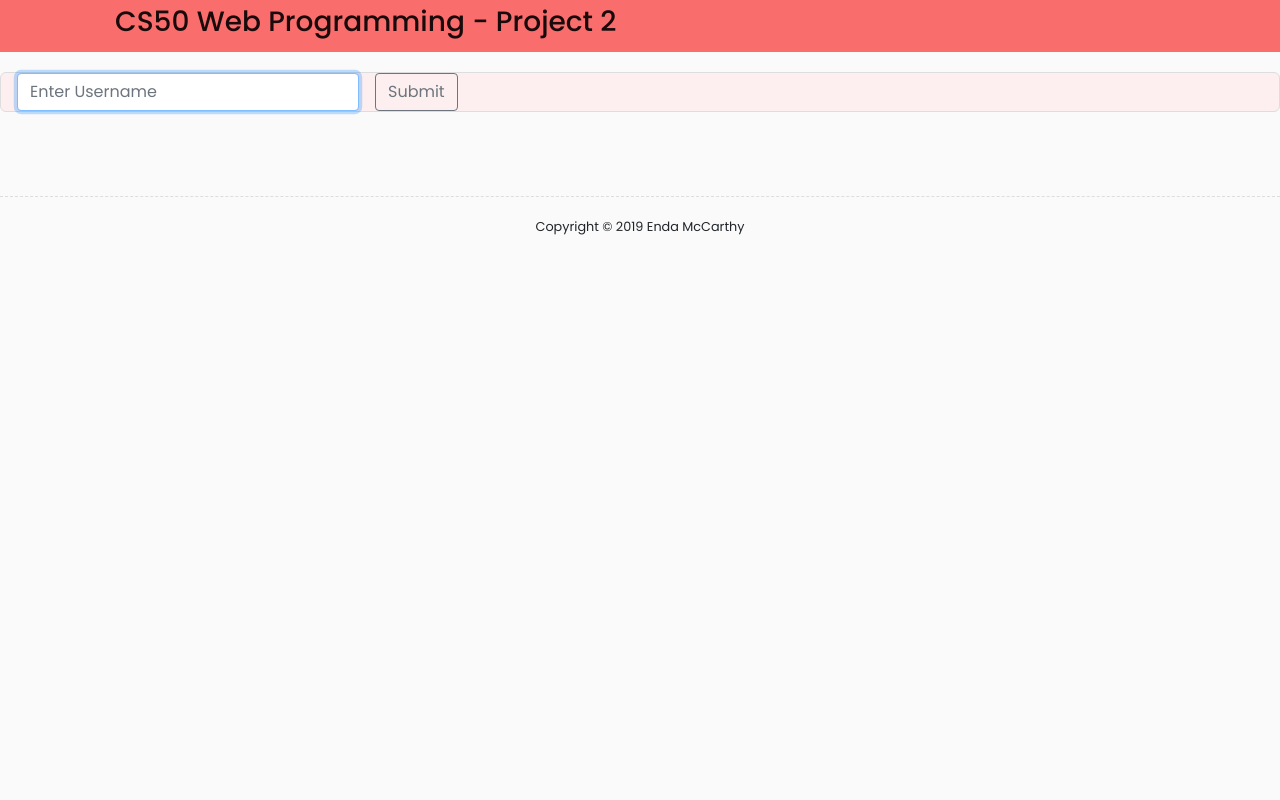
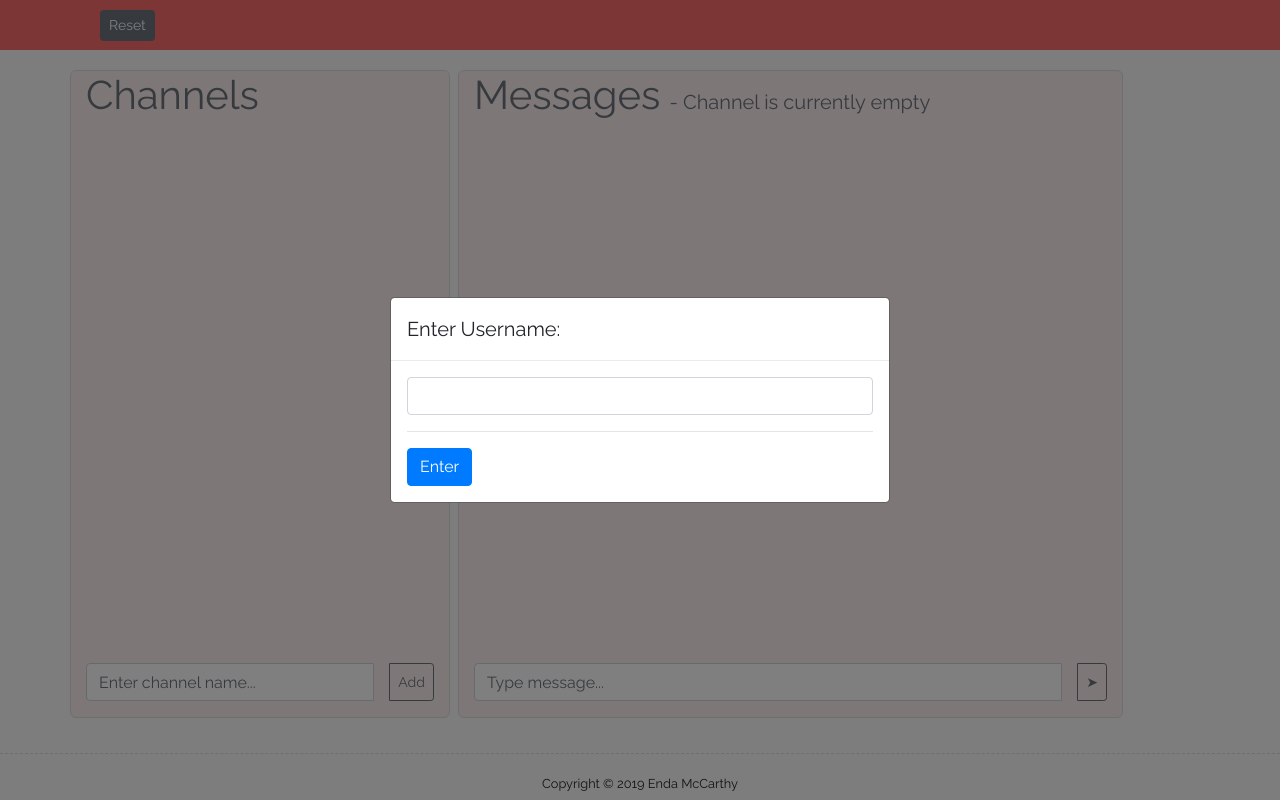
Before and after one commit to endamccarthy/Project2-Flack, a Flask app: template templates/index.html in a window 1280 px wide. Run offline with Flask 2, Linux system fonts and the light colour scheme; the template is opened without the code that fills it, so the values that code supplies are empty; some libraries are stand-ins or nearby versions.

Commit message:
tidied up interface, need to add custom feature

```diff
--- a/application.py
+++ b/application.py
@@ -17,7 +17,7 @@ CHANNELS = {"Public": deque([], maxlen=100)}
 
 @app.route("/")
 def index():
-    return render_template("index1.html")
+    return render_template("index.html")
 
 # DELETE.....
 @socketio.on('connect')
@@ -29,6 +29,9 @@ def connection():
 @socketio.on('userdata')
 def user_data(data):
     if 'username' in data:
+        if data['username'] in USERS:
+                print("test1")
+                print(USERS)
         USERS[data['username']] = request.sid
 
 
--- a/static/index.js
+++ b/static/index.js
@@ -1,99 +1,226 @@
-document.addEventListener('DOMContentLoaded', () => {
+document.addEventListener("DOMContentLoaded", () => {
+    get_username();
+})
 
-    // check if username is already saved in local storage, if not then show username form
-    if (!localStorage.getItem('username')) {
-        document.querySelector('#username-form').style.display = "block";
+
+// here we are creating a funcion and a constant variable and assigning the function to the variable
+const get_username = () => {
+    // retrieve username if already saved in local storage
+    let username = localStorage.getItem("username");
+
+    // if no username exists the username form modal is shown, otherwise the initialize function is called
+    if(!username) {
+        $(".modal").modal({ show: true, backdrop: "static"});
+
+        document.querySelector("#username-form").addEventListener("submit", e => {
+            e.preventDefault();
+            username = document.querySelector("#username-text").value;
+            console.log(username);
+            // if username field is empty then nothing happens, otherwise save to local storage and initialize
+            if (typeof username == "string") {
+                username = username.trim()
+                if (username == "") {
+                    username = null;
+                }
+                else {
+                    localStorage.setItem("username", username);
+                    $(".modal").modal("hide");
+                    initialize(username);
+                }
+            }
+        });
     }
     else {
-        document.querySelector('#result').innerHTML = `You are signed in as ${localStorage.getItem('username')}`;
-        document.querySelector('#signout').style.display = "block";
-        document.querySelector('#channel-section').style.display = "block";
-        document.querySelector('#message-section').style.display = "block";
+        initialize(username);
     }
-
-    // signing in process
-    document.querySelector('#username-form').onsubmit = () => {
-        // initialize new request
-        const request = new XMLHttpRequest();
-        const username = document.querySelector('#username').value;
-        request.open('POST', '/signin');
-        // callback function for when request completes
-        request.onload = () => {
-            // extract JSON data from request
-            const data = JSON.parse(request.responseText);
-            // save username to lacal storage and update the page if signing in is successful
-            if (data.success) {
-                localStorage.setItem('username', username);
-                document.querySelector('#username-form').style.display = "none";
-                document.querySelector('#signout').style.display = "block";
-                document.querySelector('#channel-section').style.display = "block";
-                document.querySelector('#message-section').style.display = "block";
-                document.querySelector('#result').innerHTML = `You are signed in as ${username}`;
-            }
-            else {
-                alert('Please enter a valid username');
-            }
-        }
-        // add data to send with request
-        const data = new FormData();
-        data.append('username', username);
-        // send request
-        request.send(data);
-        return false;
-    };
-
-    // sign out
-    document.querySelector('#signout').onclick = () => {
-        localStorage.removeItem('username');
-        localStorage.removeItem('count');
-        document.querySelector('#signout').style.display = "none";
-        document.querySelector('#channel-section').style.display = "none";
-        document.querySelector('#message-section').style.display = "none";
-        document.querySelector('#username').value = "";
-        document.querySelector('#result').innerHTML = "";
-        document.querySelector('#username-form').style.display = "block";
-    }
-
-    // when channel is clicked, activate messages
-    if (document.querySelector('#test1')) {
-        document.querySelector('#test1').onclick = () => {
-            document.querySelector('#newMessage').disabled = false;
-            document.querySelector('#messageSubmit').disabled = false;
-        }
-    }
+};
 
 
-    // connect to websocket
-    var socket = io.connect(location.protocol + '//' + document.domain + ':' + location.port);
+const initialize = username => {
+    // connect to web socket
+    let socket = io.connect(location.protocol + "//" + document.domain + ":" + location.port);
 
+    // once connected....
+    socket.on("connect", () => {
+        socket.emit("userdata", { username });
+        setup(socket);
 
-    // when connected, configure add channel button
-    socket.on('connect', () => {
+        socket.on("new channel", data => {
+            show_channel(data.name, socket);
+        });
 
-        document.querySelector('#channelSubmit').onclick = () => {
-            channelName = document.querySelector('#channelName').value;
-            socket.emit('channelNameCheck', channelName);
-        };
+        socket.on("message", data => {
+            show_message(data);
+        });
 
-        document.querySelector('#messageSubmit').onclick = () => {
-            const message = document.querySelector('#newMessage').value;
-            socket.emit('addMessage', {'message': message});
+        socket.on("channels", data => {
+            clear_channels();
+            // data is a list of all the channel names, the following iterates over each name sending it to
+            // show_channel where it is then added to the HTML list and displayed
+            for (let each_name of data) {
+                show_channel(each_name, socket);
+            }
+            show_active_channel(localStorage.getItem("channel"));
+            change_message_title(localStorage.getItem("channel"));
+        });
+
+        socket.on("messages", data => {
+            clear_messages();
+            if(data) {
+                if(data.length < 1) {
+                    document.querySelector('#no-messages').style.display = "inline";
+                }
+                else {
+                    document.querySelector('#no-messages').style.display = "none";
+                }
+                data.forEach(message => {
+                    show_message(message);
+                });
+            }
+        });
+
+        document.querySelector('#reset').onclick = () => {
+            socket.emit("reset");
+            localStorage.removeItem("username");
         };
 
     });
+};
 
-    // error alert if channel name is already used
-    socket.on('addChannel', data => {
-        if (data.channelName == "invalid") {
-            alert('Channel name already in use, please choose another.');
+
+const setup = socket => {
+    let channel_form = document.querySelector("#channel-form");
+    let channel_name_input = document.querySelector("#channel-name");
+    let message_form = document.querySelector("#message-form");
+    let message_input = document.querySelector("#message-text");
+
+    // when new channel is added....
+    channel_form.addEventListener("submit", e => {
+        // stops page reloading
+        e.preventDefault();
+
+        let name = channel_name_input.value;
+        if(!name) {
+            console.log("no name");
+            return;
+        }
+        socket.emit("new channel", { name });
+        channel_name_input.value = "";
+    });
+
+    // when new message is added....
+    message_form.addEventListener("submit", e => {
+        e.preventDefault();
+
+        let message = message_input.value;
+        let channel = localStorage.getItem("channel");
+
+        if(!message) {
+            console.log("no message");
+            return;
+        }
+        if(!channel) {
+            console.log("no channel");
+            return;
+        }
+        document.querySelector('#no-messages').style.display = "none";
+        socket.emit("new message", {
+            message, channel, username: localStorage.getItem("username")
+        });
+        message_input.value = "";
+    });
+
+    // looks to server side memory to retrieve list of all channels
+    socket.emit("get channels");
+
+    // if a channel has been selected then look to server side memory for list of all messages in the channel
+    if(localStorage.getItem("channel")) {
+        socket.emit("get messages", { name: localStorage.getItem("channel") });
+    }
+};
+
+
+const show_channel = (name, socket) => {
+    let ul = document.querySelector("#channel-list");
+    let li = document.createElement("li");
+
+    // adds the class "list-group-item" to each list item
+    li.classList.add("list-group-item");
+    li.innerHTML = name;
+
+    // when a channel is clicked on....
+    li.addEventListener("click", () => {
+        localStorage.setItem("channel", name);
+        socket.emit("get messages", { name });
+        change_message_title(name);
+        show_active_channel(name);
+    });
+
+    ul.appendChild(li);
+};
+
+
+const show_message = data => {
+    if(localStorage.getItem("channel") == data.channel) {
+        let ul = document.querySelector("#message-list");
+        let li = document.createElement("li");
+        li.classList.add("list-group-item");
+
+        // shows username in bold, then the message, then the date created at in small text
+        li.innerHTML = `<strong>${data.username}</strong>: &nbsp;${data.message} <small class="text-muted d-flex justify-content-end">
+                        ${get_date_string(data.created_at)}</small>`;
+        ul.appendChild(li);
+
+        // enables scrolling of messages
+        ul.scrollTop = ul.scrollHeight - ul.clientHeight;
+    }
+};
+
+
+const show_active_channel = name => {
+    // iterates through each list item checking to see if the text equals the name selected
+    document.querySelectorAll("#channel-list > li").forEach(e => {
+        if(e.innerHTML == name) {
+            e.classList.add("selected");
+        }
+        else {
+            e.classList.remove("selected");
         }
     });
+};
 
-    // When a new message is added, add to the unordered list
-    socket.on('newMessage', data => {
-        const li = document.createElement('li');
-        li.innerHTML = `${data.message}`;
-        document.querySelector('#messages').append(li);
-    });
 
-});
+const change_message_title = title_name => {
+    if(title_name) {
+        let title = document.querySelector("#channel-label");
+        title.innerHTML = title_name;
+    }
+};
+
+
+const clear_messages = () => {
+    let ul = document.querySelector("#message-list");
+    ul.innerHTML = "";
+};
+
+
+const clear_channels = () => {
+    let ul = document.querySelector("#channel-list");
+    ul.innerHTML = "";
+};
+
+
+const get_date_string = time => {
+    time = new Date(time * 1000);
+    let m_string = `${time.toDateString().split(" ")[1]} ${time.getDate()}`;
+
+    if(time.getFullYear() != new Date().getFullYear()) {
+        m_string += `, ${time.getFullYear()}`;
+    }
+
+    return `${time.toLocaleString("en-US", {
+        hour: "numeric",
+        minute: "numeric",
+        hour12: true
+    })} | ${m_string}`;
+};
--- a/static/style.css
+++ b/static/style.css
@@ -7,10 +7,13 @@
 ----------------------------------------------------- */
 /* Navbar */
 /* Background Light Pink */
+/* Hover Text */
+/* Hover Background */
+/* Selected Background */
+@import "https://fonts.googleapis.com/css?family=Raleway&display=swap";
 /* Inheritance */
-@import "https://fonts.googleapis.com/css?family=Poppins:300,400,500,600,700";
 body {
-  font-family: "Poppins", sans-serif;
+  font-family: "Raleway", sans-serif;
 }
 
 /* ---------------------------------------------------
@@ -29,8 +32,8 @@ a:focus {
 }
 
 li:hover {
-  color: #e29b9b;
-  background: #948c8c;
+  color: #a73636;
+  background: #d1c6c6;
 }
 
 .navbar {
@@ -56,6 +59,15 @@ li:hover {
   padding-bottom: 5px;
   padding-top: 10px;
   font-size: 0.8em;
+}
+
+h1 {
+  display: inline;
+}
+
+.selected {
+  color: #a73636;
+  background: #afaaaa;
 }
 
 /* ---------------------------------------------------
@@ -84,8 +96,8 @@ li:hover {
 /* ---------------------------------------------------
     HIDDEN CONTENT
 ----------------------------------------------------- */
-.hidden {
-  display: none;
+.temp {
+  display: inline;
 }
 
 /*# sourceMappingURL=style.css.map */
--- a/static/style.scss
+++ b/static/style.scss
@@ -9,17 +9,20 @@
 
 $color01: rgb(250, 109, 109);   /* Navbar */
 $color02: #fdefef;              /* Background Light Pink */
+$color03: #a73636;              /* Hover Text */
+$color04: #d1c6c6;              /* Hover Background */
+$color05: #afaaaa;              /* Selected Background */
+
+@import "https://fonts.googleapis.com/css?family=Raleway&display=swap";
 
 /* Inheritance */
 %font-family01 {
-    font-family: 'Poppins', sans-serif;
+    font-family: 'Raleway', sans-serif;
   }
 
 /* ---------------------------------------------------
     GENERAL STYLE
 ----------------------------------------------------- */
-
-@import "https://fonts.googleapis.com/css?family=Poppins:300,400,500,600,700";
 
 body {
     @extend %font-family01;
@@ -35,8 +38,8 @@ a:focus {
 }
 
 li:hover {
-    color: #e29b9b;
-    background: #948c8c;
+    color: $color03;
+    background: $color04;
 }
 
 .navbar {
@@ -63,6 +66,15 @@ li:hover {
     padding-top: 10px;
     font-size: 0.8em;
   }
+
+h1 {
+    display: inline;
+}
+
+.selected {
+    color: $color03;
+    background: $color05;
+}
 
 /* ---------------------------------------------------
     CONTENT STYLE
@@ -93,6 +105,6 @@ li:hover {
     HIDDEN CONTENT
 ----------------------------------------------------- */
 
-.hidden {
-    display: none;
+.temp {
+    display: inline;
 }
--- a/templates/index.html
+++ b/templates/index.html
@@ -2,6 +2,7 @@
 <html lang="en">
 
     <head>
+        <!-- configure  -->
         <meta charset="utf-8">
         <meta name="viewport" content="width=device-width, initial-scale=1.0">
         <meta http-equiv="X-UA-Compatible" content="IE=edge">
@@ -14,71 +15,70 @@
         <script src="//cdnjs.cloudflare.com/ajax/libs/socket.io/1.3.6/socket.io.min.js" type="text/javascript"></script>
         <script src="https://code.jquery.com/jquery-3.3.1.slim.min.js" integrity="sha384-q8i/X+965DzO0rT7abK41JStQIAqVgRVzpbzo5smXKp4YfRvH+8abtTE1Pi6jizo" crossorigin="anonymous"></script>
         <script src="https://stackpath.bootstrapcdn.com/bootstrap/4.1.0/js/bootstrap.min.js" integrity="sha384-uefMccjFJAIv6A+rW+L4AHf99KvxDjWSu1z9VI8SKNVmz4sk7buKt/6v9KI65qnm" crossorigin="anonymous"></script>
-        <script src="https://cdnjs.cloudflare.com/ajax/libs/popper.js/1.15.0/popper.min.js"></script>
+        <script src="https://cdnjs.cloudflare.com/ajax/libs/popper.js/1.15.0/umd/popper.min.js"></script>
         <script src="{{ url_for('static', filename='index.js') }}"></script>
 
         <title>Project 2 - Flack</title>
     </head>
 
     <body>
-        <div class="wrapper">
-            <!-- Page Content  -->
-            <div id="content">
         <nav class="navbar navbar-expand-lg navbar-light">
-                    <div class="container-fluid">
-                        <a class="navbar-brand" href="{{ url_for('index') }}">
-                            <h3>CS50 Web Programming - Project 2</h3>
-                        </a>
+            <button id="reset" class="btn btn-sm btn-secondary" type="button">Reset</button>
+        </nav>
+        <div class="container mt-3">
+            <div class="row">
+                <!-- channels section -->
+                <div class="col-lg-4 mr-2 content-section">
+                    <h1 class="text-muted">Channels</h1>
+                    <ul id="channel-list" class="list-group mt-2"></ul>
+                    <form id="channel-form" class="mt-3 mb-3">
+                        <div class="input-group">
+                            <input id="channel-name" class="form-control mr-3" placeholder="Enter channel name..." type="text">
+                            <div class="input-group-append">
+                                <button id="add-channel" class="btn btn-sm btn-outline-secondary" type="submit"> Add </button>
                             </div>
-                    <button class="btn btn-secondary hidden" type="button" id="signout">Sign Out</button>
-                </nav>
-                <div class="inside-content">
-                    <form method="POST" action="" class="content-section form-inline hidden" id="username-form">
-                        <div class="form-group mx-sm-3">
-                            <input class="form-control mr-3" id="username" autocomplete="off" autofocus placeholder="Enter Username" type="text">
-                            <input class="btn btn-outline-secondary" id="submit" type="submit" value="Submit">
-                        </div>
-                    </form>
-                    <br>
-                    <div id="result"></div>
-                    <br>
-                    <div class="row">
-                        <div class="content-section hidden col-lg-5" id="channel-section">
-                            {% if channels["total"] > 0 %}
-                                <div style="text-align:left;">
-                                    <p>Number of Channels: <span id="channels">{{ channels["total"] }}</span></p>
-                                </div>
-                                <div>
-                                    <ul id="channels-list">
-                                        {% for channelName in channelNames %}
-                                            <li><a href="#" id="test1">{{ channelName }}</a></li>
-                                        {% endfor %}
-                                    </ul>
-                                </div>
-                            {% endif %}
-                            <form action="" class="form-inline" id="channelName-form">
-                                <div class="form-group row">
-                                    <input class="form-control col-lg-8 mr-3" id="channelName" autocomplete="off" placeholder="add new channel" type="text">
-                                    <input class="btn btn-sm btn-outline-secondary col-lg-1" id="channelSubmit" type="submit" value="&#10148;">
                         </div>
                     </form>
                 </div>
-                        <div class="col-lg-1"></div>
-                        <div class="content-section hidden col-lg-6" id="message-section">
-                            <div class="row" id="newMessage-form">
-                                <input class="col-lg-10 mr-3" id="newMessage" autocomplete="off" disabled placeholder="enter message" type="text">
-                                <input class="btn btn-sm btn-outline-secondary col-lg-1" disabled id="messageSubmit" type="submit" value="&#10148;">
+                <!-- messages section -->
+                <div class="col-lg-7 content-section">
+                    <h1 id="channel-label" class="text-muted">Messages</h1>
+                    <h5 id="no-messages" class="temp text-muted">&nbsp;- Channel is currently empty</h5>
+                    <ul id="message-list" class="list-group mt-2"></ul>
+                    <form id="message-form" class="mt-3 mb-3">
+                        <div class="input-group">
+                            <input id="message-text" class="form-control mr-3" placeholder="Type message..." type="text">
+                            <div class="input-group-append">
+                                <button id="message-send" class="btn btn-sm btn-outline-secondary" type="submit"> &#10148; </button>
                             </div>
-                            <ul id="messages">
-                            <ul>
+                        </div>
+                    </form>
                 </div>
             </div>
         </div>
+
+        <!-- modal -->
+        <div aria-hidden="true" aria-labelledby="username" class="modal show" role="dialog" tabindex="1">
+            <div class="modal-dialog modal-dialog-centered" role="document">
+                <div class="modal-content">
+                    <div class="modal-header">
+                        <h5 class="modal-title">Enter Username: </h5>
+                    </div>
+                    <div class="modal-body">
+                        <form id="username-form">
+                            <input id="username-text" class="form-control" name="username" type="text">
+                            <hr>
+                            <button class="btn btn-primary" type="submit">Enter</button>
+                        </form>
+                    </div>
+                </div>
+            </div>
+        </div>
+
         <div class="footer">
             <div class="line"></div>
             <p>Copyright &#169; 2019 Enda McCarthy</p>
         </div>
-            </div>
-        </div>
     </body>
+
 </html>
```
Also changed, not shown: static/index1.js (deleted, +0 -229 lines), templates/index1.html (deleted, +0 -83 lines), 1 other file. Lines whose indentation alone changed are shown as unchanged.
